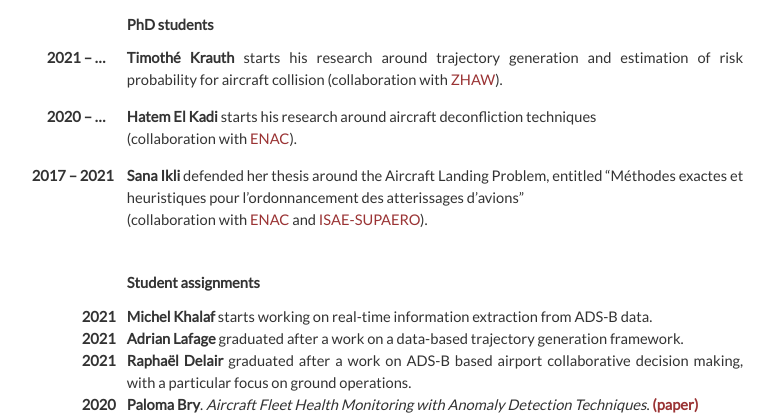
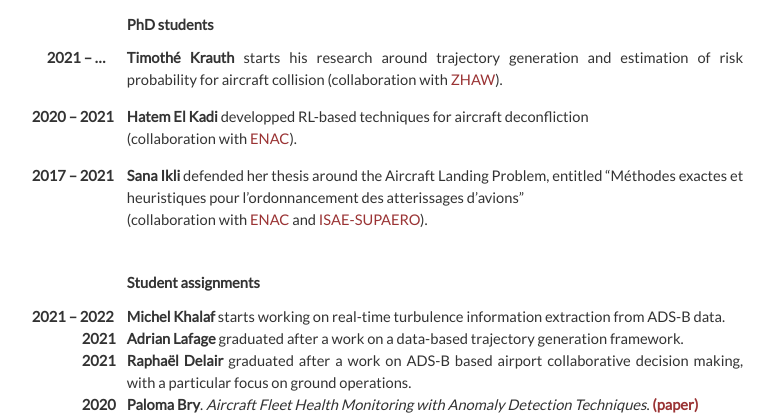
Before and after one commit to xoolive/xoolive.github.io, a Jekyll site: the page built from _pages/research.md, in a window 1280 px wide. Shown: the part 1233-1648 px from the top of the page, without its empty margins (205-981 px from the left). Built offline with Jekyll 4.4.1, drawn with Linux system fonts in a browser that asks for light colours; nearby versions of some CDN libraries.

Commit message:
minor edits

```diff
--- a/_pages/research.md
+++ b/_pages/research.md
@@ -58,7 +58,7 @@ An overview of my research is also available on [Google Scholar](https://scholar
 
 <span class="pull-left" style="font-weight: bold;text-indent: -80px;">2021 -- ...</span> **Timothé Krauth** starts his research around trajectory generation and estimation of risk probability for aircraft collision (collaboration with [ZHAW](https://www.zhaw.ch/de/hochschule/)).
 
-<span class="pull-left" style="font-weight: bold;text-indent: -80px;">2020 -- ...</span> **Hatem El Kadi** starts his research around aircraft deconfliction techniques
+<span class="pull-left" style="font-weight: bold;text-indent: -95px;">2020 -- 2021</span> **Hatem El Kadi** developped RL-based techniques for aircraft deconfliction
 (collaboration with [ENAC](https://www.enac.fr/en)).
 
 <span class="pull-left" style="font-weight: bold;text-indent: -95px;">2017 -- 2021</span> **Sana Ikli** defended her thesis around the Aircraft Landing Problem, entitled "Méthodes exactes et heuristiques pour l'ordonnancement des atterissages d'avions"
@@ -66,7 +66,7 @@ An overview of my research is also available on [Google Scholar](https://scholar
 
 ## Student assignments
 
-<span class="pull-left" style="font-weight: bold;text-indent: -45px;">2021</span> **Michel Khalaf** starts working on real-time information extraction from ADS-B data.
+<span class="pull-left" style="font-weight: bold;text-indent: -95px;">2021 -- 2022</span> **Michel Khalaf** starts working on real-time turbulence information extraction from ADS-B data.
 <span class="pull-left" style="font-weight: bold;text-indent: -45px;">2021</span> **Adrian Lafage** graduated after a work on a data-based trajectory generation framework.
 <span class="pull-left" style="font-weight: bold;text-indent: -45px;">2021</span> **Raphaël Delair** graduated after a work on ADS-B based airport collaborative decision making, with a particular focus on ground operations.
 <span class="pull-left" style="font-weight: bold;text-indent: -45px;">2020</span> **Paloma Bry**. _Aircraft Fleet Health Monitoring with Anomaly Detection Techniques_. [**(paper)**](https://doi.org/10.3390/aerospace8040103)
```
